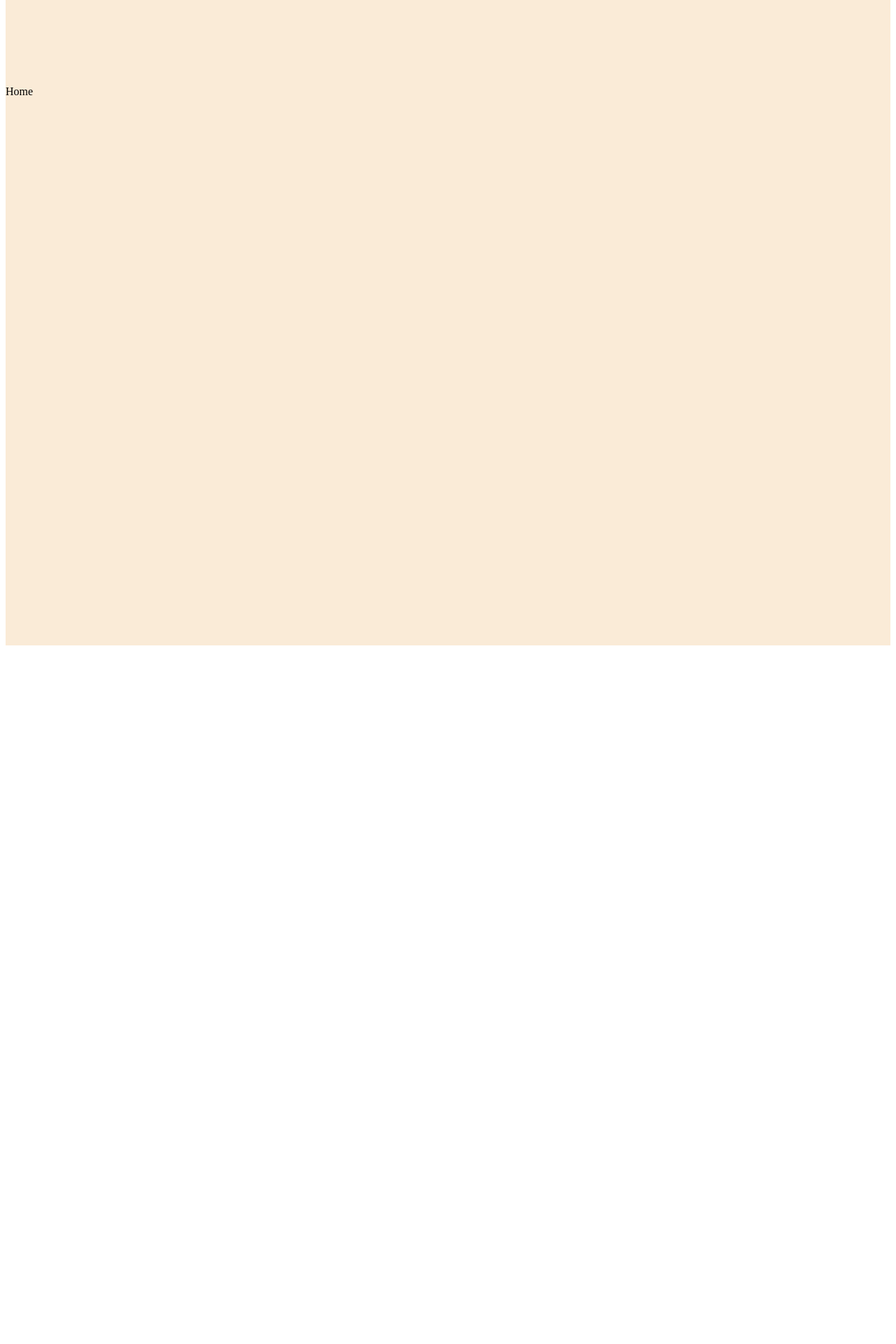
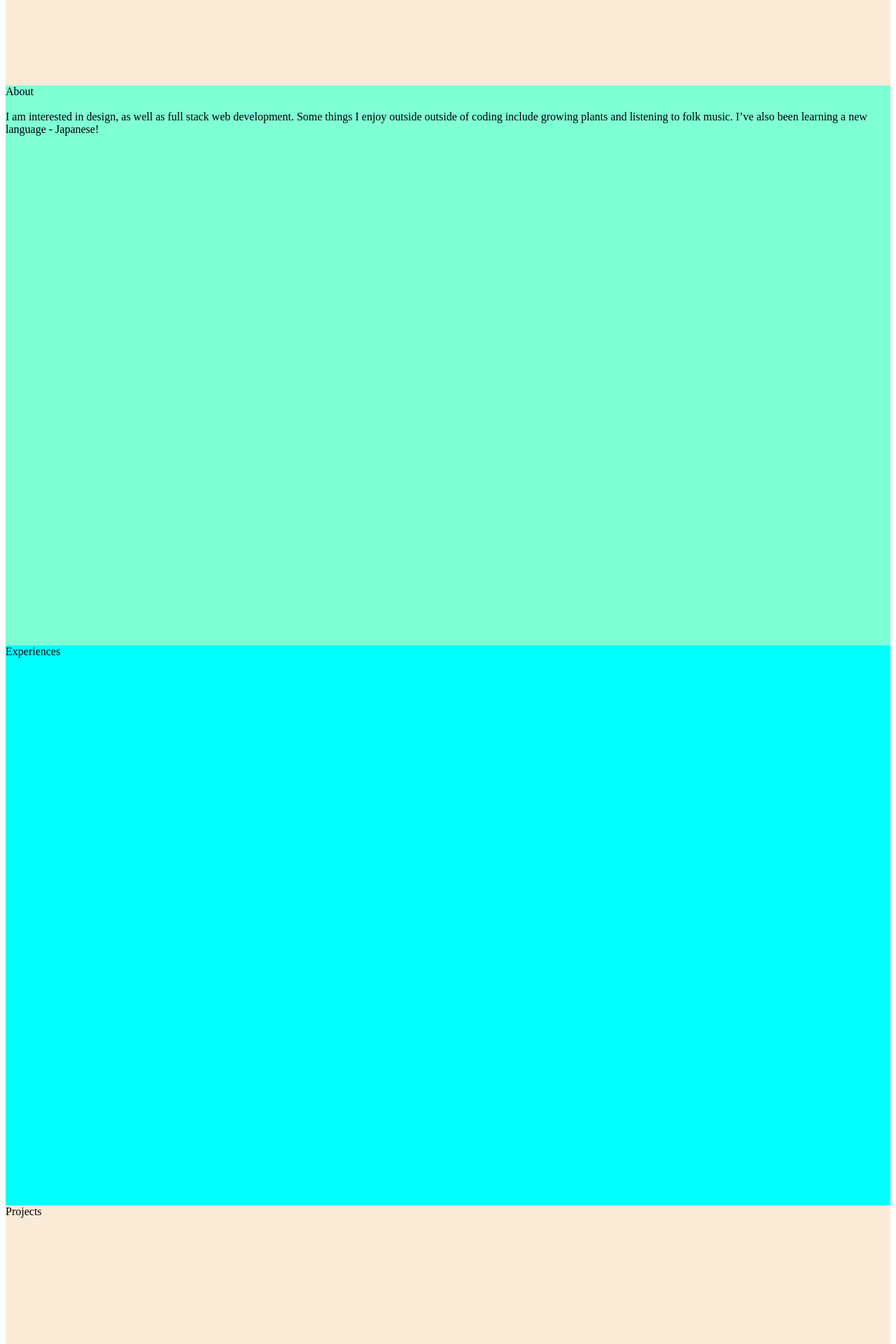
Before and after one commit to awang2330/personal-site, a React (Create React App) app: page / in a window 1280 px wide. Shown: the part 740-2660 px from the top of the page at 70% size. Before the commit the page ends 1670 px from the top, so only its background shows below. Built offline with nearby package versions, Linux system fonts and the light colour scheme.

Commit message:
jump to section same page

```diff
--- a/package.json
+++ b/package.json
@@ -14,6 +14,7 @@
     "react": "^17.0.2",
     "react-dom": "^17.0.2",
     "react-router-dom": "^6.0.0-beta.1",
+    "react-router-hash-link": "^2.4.3",
     "react-scripts": "4.0.3",
     "typescript": "^4.3.5",
     "web-vitals": "^1.1.2"
--- a/src/components/About/About.css
+++ b/src/components/About/About.css
@@ -1,4 +1,4 @@
-.About {
+#About {
   height: 100vh;
   background-color: aquamarine;
 }
--- a/src/components/About/About.tsx
+++ b/src/components/About/About.tsx
@@ -2,7 +2,7 @@
 import './About.css';
 export default function About() {
   return (
-    <div className="About">
+    <div id="About">
       <div className="section-title">About</div>
       <div>
         <div>
--- a/src/components/App/App.tsx
+++ b/src/components/App/App.tsx
@@ -1,4 +1,4 @@
-import { BrowserRouter as Router, Routes, Route } from 'react-router-dom';
+import { BrowserRouter as Router } from 'react-router-dom';
 import Navbar from '../Navbar/Navbar';
 import Home from '../Home/Home';
 import About from '../About/About';
@@ -12,12 +12,9 @@ function App() {
       <Router>
         <Navbar />
         <Home />
-        <Routes>
-          <Route path="/" element={<Home />}/>
-          <Route path="/about" element={<About />}/>
-          <Route path="/experiences" element={<Experiences />}/>
-          <Route path="/projects" element={<Projects />}/>
-        </Routes>
+        <About />
+        <Experiences />
+        <Projects />
       </Router>
     </div>
   );
--- a/src/components/Experiences/Experiences.css
+++ b/src/components/Experiences/Experiences.css
@@ -1,4 +1,4 @@
-.Experiences {
+#Experiences {
   height: 100vh;
   background-color: aqua;
 }
--- a/src/components/Experiences/Experiences.tsx
+++ b/src/components/Experiences/Experiences.tsx
@@ -1,9 +1,8 @@
 
 import './Experiences.css';
 export default function Experiences() {
-  console.log("ex")
   return (
-    <div className="Experiences">
+    <div id="Experiences">
       <div className="section-title">Experiences</div>
     </div>
   )
--- a/src/components/Navbar/Navbar.tsx
+++ b/src/components/Navbar/Navbar.tsx
@@ -1,17 +1,17 @@
-import { Link } from 'react-router-dom';
+import { HashLink } from 'react-router-hash-link';
 import './Navbar.css';
 
 export default function Navbar() {
   return (
     <div className="Navbar">
-      <Link to="/">logo</Link>
+      <HashLink smooth to="/#">logo</HashLink>
       <div>
-        <Link to="/about">About</Link>
-        <Link to="/experiences">Experiences</Link>
-        <Link to="/projects">Projects</Link>
+        <HashLink smooth to="/#About">About</HashLink>
+        <HashLink smooth to="/#Experiences">Experiences</HashLink>
+        <HashLink smooth to="/#Projects">Projects</HashLink>
       </div>
 
-      <Link to="/contact">Contact</Link>
+      <HashLink to="/#contact">Contact</HashLink>
     </div>
   )
 }
--- a/src/components/Projects/Projects.css
+++ b/src/components/Projects/Projects.css
@@ -1,4 +1,4 @@
-.Projects {
+#Projects {
   height: 100vh;
   background-color: antiquewhite;
 }
--- a/src/components/Projects/Projects.tsx
+++ b/src/components/Projects/Projects.tsx
@@ -2,7 +2,7 @@
 import './Projects.css';
 export default function Projects() {
   return (
-    <div className="Projects">
+    <div id="Projects">
       <div className="section-title">Projects</div>
     </div>
   )
```
Also changed, not shown: 2 other files (tests, documents, lock files or other folders).
